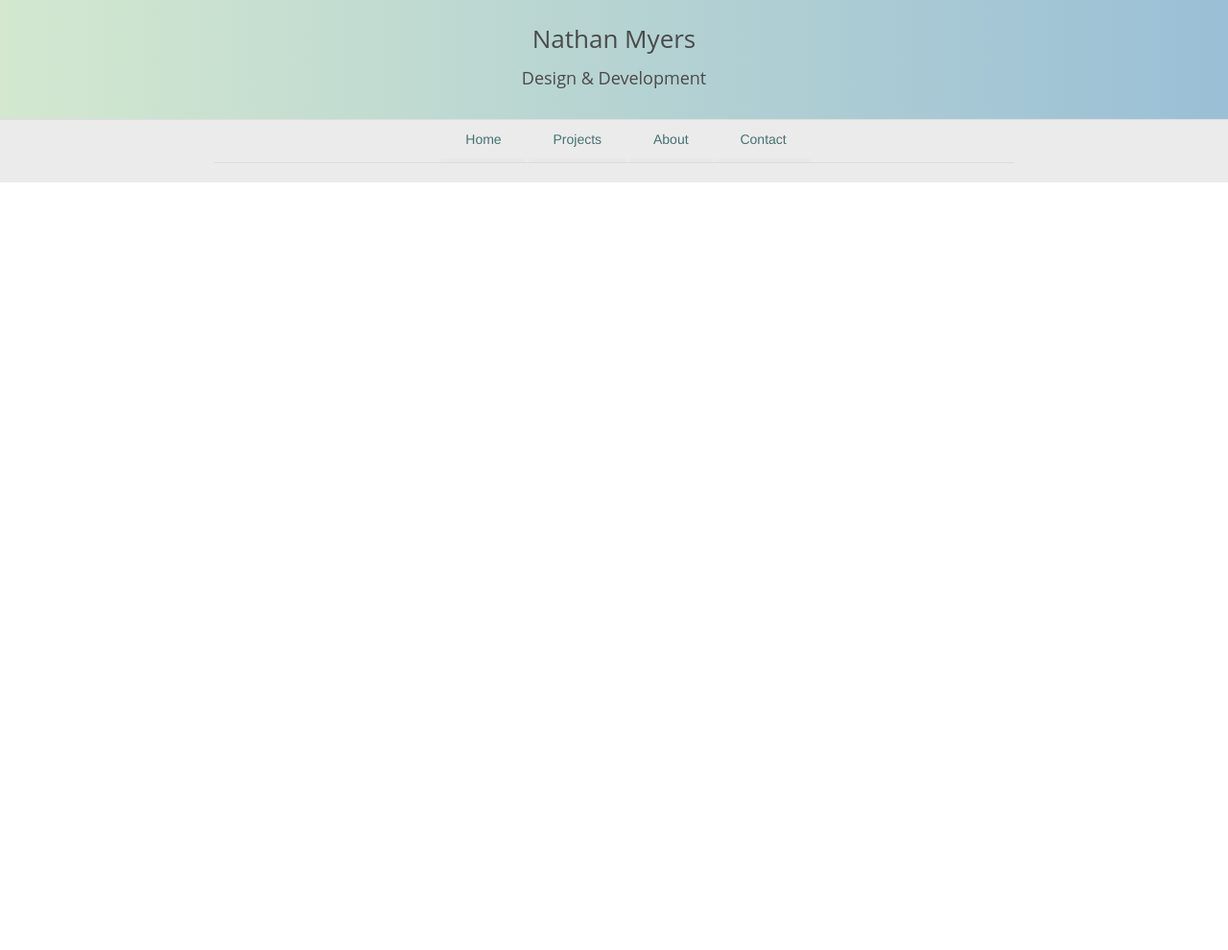
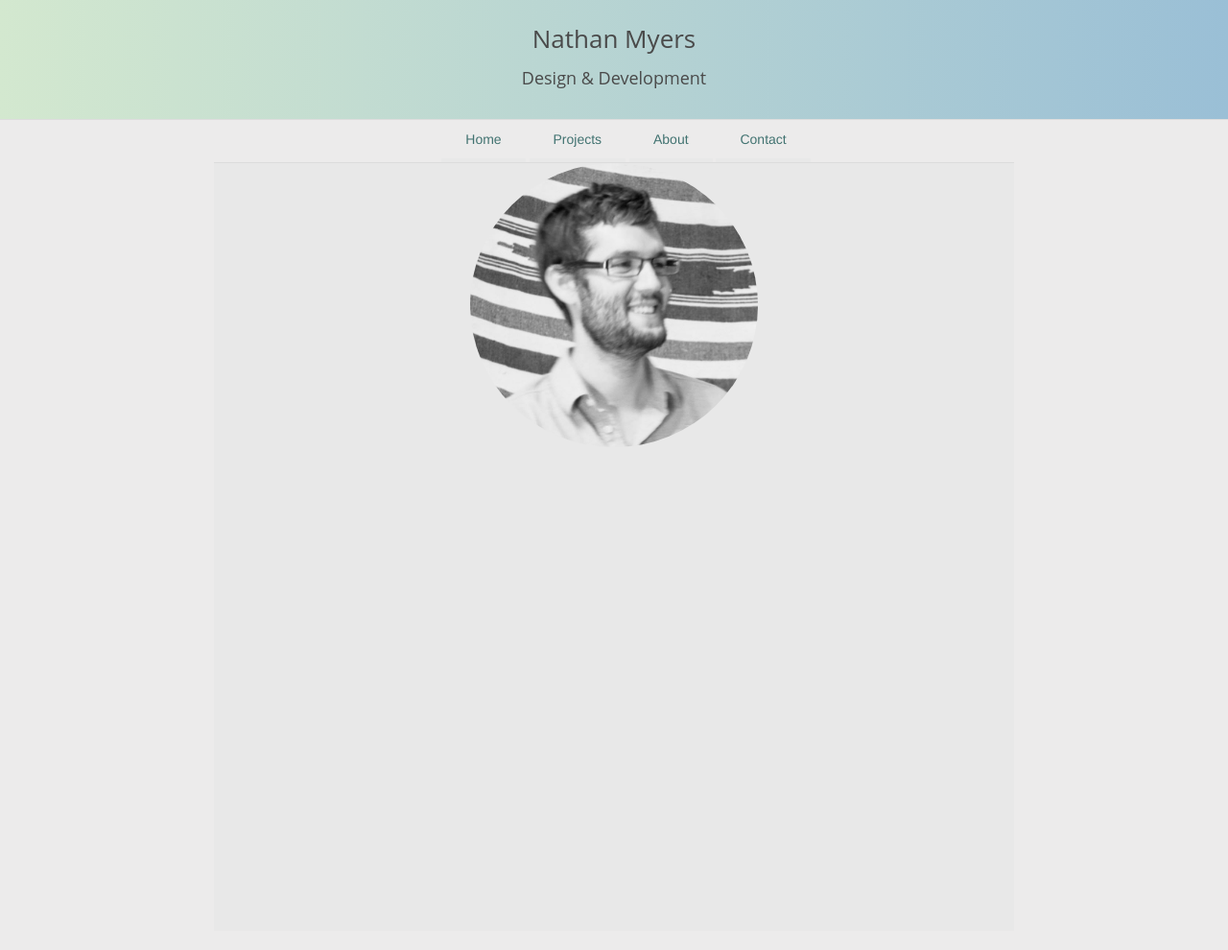
Before and after one commit to nathanemyers/homepage, a Django app: page /about/ in a window 1280 px wide. Shown: the whole page at 96% size. Before the commit the page ends 190 px from the top, so only its background shows below. Run offline with Django 3.2, Linux system fonts and the light colour scheme; some libraries are stand-ins or nearby versions.

Commit message:
adding basic about section

```diff
--- a/nathanemyers/nathanemyers/static/css/about.css
+++ b/nathanemyers/nathanemyers/static/css/about.css
@@ -0,0 +1,10 @@
+.about {
+
+}
+
+.profile-pic {
+  text-align: center;
+}
+.profile-pic img {
+  width: 300px;
+}
--- a/nathanemyers/nathanemyers/static/css/base.css
+++ b/nathanemyers/nathanemyers/static/css/base.css
@@ -62,3 +62,7 @@
   border-top: 1px solid #DCDCDC;
   margin-bottom: 20px;
 }
+
+.content {
+  min-height: 100%;
+}
--- a/nathanemyers/nathanemyers/templates/about.html
+++ b/nathanemyers/nathanemyers/templates/about.html
@@ -5,6 +5,11 @@
 {% endblock %}
 
 {% block content %}
+<div class="about">
+  <div class="profile-pic">
+    <img src="/static/images/cropped-profile.jpg" alt="Hi everybody!" class="img-circle"/>
+  </div>
+</div>
 
 
 {% endblock %}
--- a/nathanemyers/nathanemyers/templates/base.html
+++ b/nathanemyers/nathanemyers/templates/base.html
@@ -36,8 +36,10 @@
       </ul>
     </div>
     <div class="main col-md-offset-2 col-md-8">
-      {% block content %}
-      {% endblock %}
+      <div class="content">
+        {% block content %}
+        {% endblock %}
+      </div>
     </div>
 
   </div>
```
Also changed, not shown: nathanemyers/nathanemyers/static/images/cropped-profile.jpg (added).
